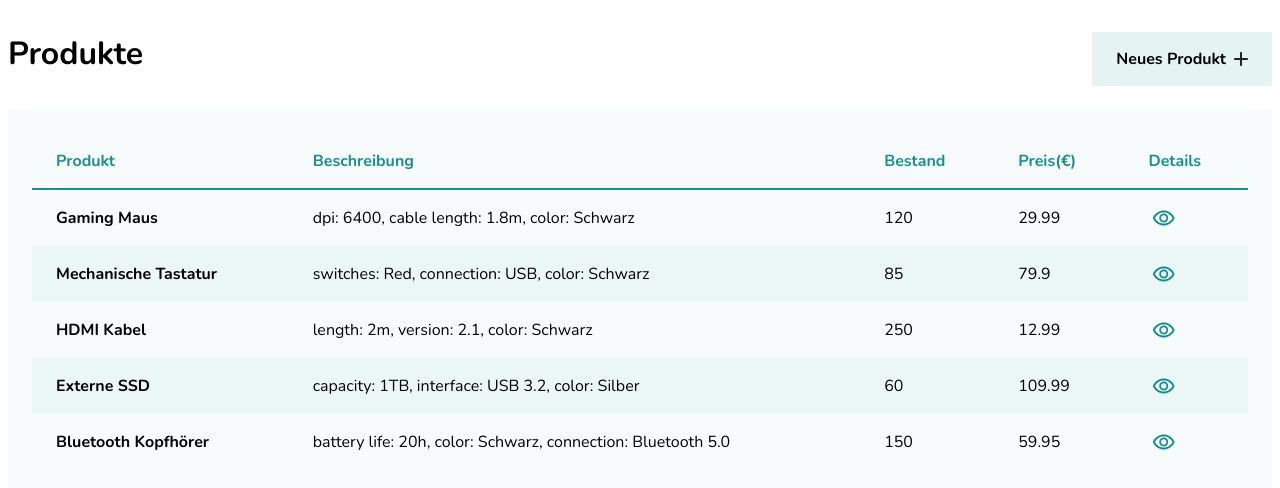
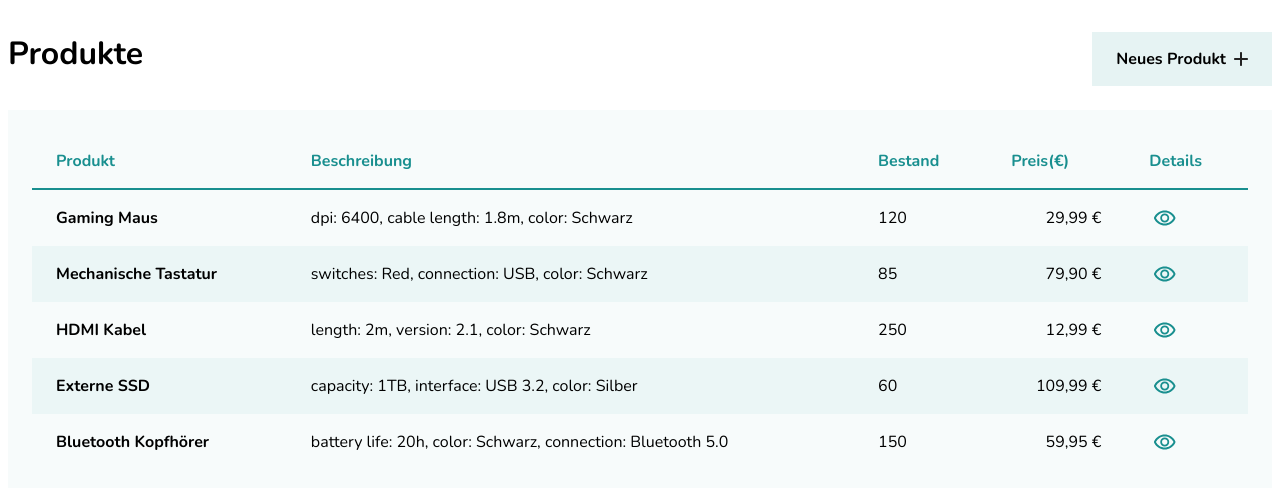
Before and after one commit to IgorBoger/produktliste, an Angular app in the folder produktliste/: page / in a window 1280 px wide. Shown: the top 488 px of the page. Built offline with nearby package versions, Linux system fonts and the light colour scheme.

Commit message:
Practice CurrencyPipe for Euro price formatting and alignment

```diff
--- a/produktliste/src/app/shared/components/product-list/product-list.html
+++ b/produktliste/src/app/shared/components/product-list/product-list.html
@@ -20,13 +20,13 @@
           <td class="price">
             @switch (true) {
               @case (product.price > 1000000) {
-                {{ product.price / 1000000 }}mio
+                {{ product.price / 1000000 | currency: 'EUR' : 'symbol' : '1.2-2' : 'de' }}mio
               }
               @case (product.price > 1000) {
-                {{ product.price / 1000 }}k
+                {{ product.price / 1000 | currency: 'EUR' : 'symbol' : '1.2-2' : 'de' }}k
               }
               @default {
-                {{ product.price }}
+                {{ product.price | currency: 'EUR' : 'symbol' : '1.2-2' : 'de' }}
               }
             }
           </td>
--- a/produktliste/src/app/shared/components/product-list/product-list.ts
+++ b/produktliste/src/app/shared/components/product-list/product-list.ts
@@ -1,10 +1,12 @@
 import { RouterLink } from '@angular/router';
 import { Component } from '@angular/core';
+import { CurrencyPipe, registerLocaleData } from '@angular/common';
+import localeDe from '@angular/common/locales/de';
+registerLocaleData(localeDe);
 
 interface Product {
   id: number;
   name: string;
-  slug: string;
   description: string;
   specs: string;
   stock: number;
@@ -12,14 +14,14 @@ interface Product {
 }
 
 @Component({
-  imports: [RouterLink],
+  imports: [RouterLink, CurrencyPipe],
   selector: 'main-product-list',
   styleUrl: './product-list.scss',
   templateUrl: './product-list.html',
 })
 export class ProductList {
   // list: Product[] = [];
-  list = [
+  list: Product[] = [
     {
       id: 1,
       name: 'Gaming Maus',
--- a/produktliste/src/product_list_style/_components.scss
+++ b/produktliste/src/product_list_style/_components.scss
@@ -64,6 +64,10 @@
     td,
     th {
         padding: 16px 24px;
+    }
+
+    .price {
+        text-align: right;
     }
 
     td:nth-child(1) {
```
